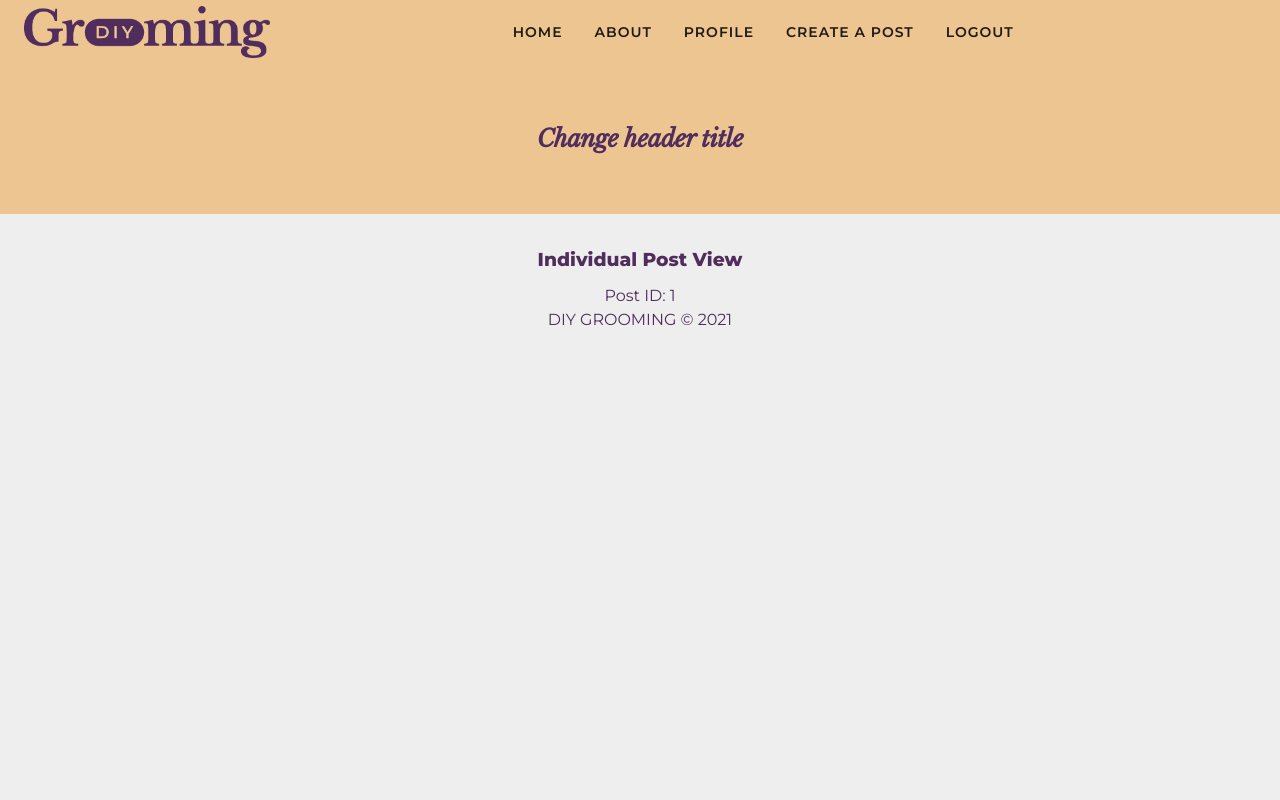
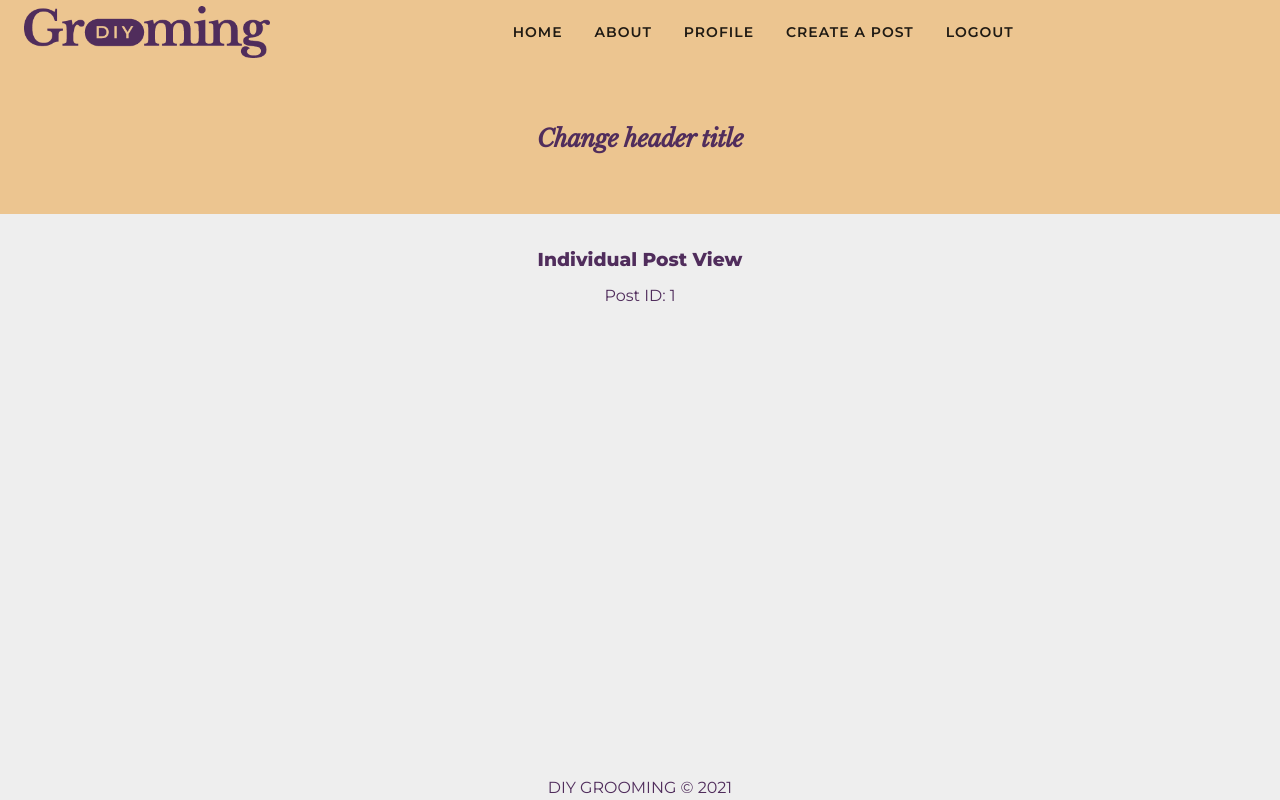
Before and after one commit to winny1212/client-frontend, a React (Create React App) app: page /posts/1 in a window 1280 px wide. Built offline with nearby package versions, Linux system fonts and the light colour scheme.

Commit message:
Fix main layout positioning, footer to be at the bottom, (WIP) Posts

```diff
--- a/src/App.js
+++ b/src/App.js
@@ -1,5 +1,6 @@
 import React from 'react';
 import './App.css';
+import './index.css';
 import {
   BrowserRouter as Router,
   Routes,
@@ -24,14 +25,15 @@ import ErrorPage from './views/error/ErrorPage';
 
 function App() {
   return (
-    <div className="App">
+    <div className="App wrapper">
       <Router>
         <Navbar />
+        <main className="content-wrapper">
           <Routes>
             <Route path="/" element={<Home />} />
-          <Route path="/about" element={<About />} />
-          <Route path="/register" element={<Register />} />
-          <Route path="/login" element={<Login />} />
+            <Route path="about" element={<About />} />
+            <Route path="register" element={<Register />} />
+            <Route path="login" element={<Login />} />
 
             {/* NEED TO FIGURE OUT TO LINK TO INDIVIDUAL POST -- will update */}
             {/* <Route path="/posts/:postId">
@@ -40,8 +42,8 @@ function App() {
 
             <Route path="posts" element={<Navigate replace to="/" />} />
             {/* EDIT: /posts/:id/edit */}
+            <Route path="posts/new" element={<PostForm />} />
             <Route path="posts/:postID" element={<PostId />} />
-          <Route path="posts/new" element={<PostForm />} />
 
             {/* Temporary routes for view only */}
             <Route path="/create" element={<Form />} />
@@ -54,6 +56,7 @@ function App() {
 
             <Route path="*" element={<ErrorPage />} />
           </Routes>
+        </main>
         <Footer />
       </Router>
     </div>
--- a/src/components/posts/PostCard.js
+++ b/src/components/posts/PostCard.js
@@ -1,5 +1,5 @@
 import React from 'react';
-import { Link as RouterLink, useParams } from 'react-router-dom';
+import { Link as RouterLink } from 'react-router-dom';
 import defaultImg from '../../assets/img/diyg_default_img_01.png';
 
 // MUI
@@ -17,11 +17,14 @@ import { CardActionArea } from '@mui/material';
 // <Link to={`/post/${post._id}`} className="link">
 
 const PostCard = ({ post }) => {
-  const { postID } = useParams();
+  // const { postID } = useParams();
+  console.log('--', post);
+  // console.log(`postID: ${postID}`);
+  console.log(`post._id: ${post._id}`);
 
   return (
     // LINK TO SINGLE POST to="/about" will be updated!
-    <CardActionArea component={RouterLink} to={`/posts/${postID}`}>
+    <CardActionArea component={RouterLink} to={`/posts/${post._id}`}>
       <Card
         sx={{
           display: 'flex',
--- a/src/components/posts/Posts.js
+++ b/src/components/posts/Posts.js
@@ -12,7 +12,6 @@ import PostCard from './PostCard';
 
 function Posts() {
   const posts = useSelector((state) => state.postsReducer);
-  console.log(`-- checking --\n${posts}`);
 
   return !posts.length ? (
     <CircularProgress />
--- a/src/index.css
+++ b/src/index.css
@@ -23,3 +23,13 @@ code {
   font-family: source-code-pro, Menlo, Monaco, Consolas, "Courier New",
     monospace;
 }
+
+.wrapper {
+  display: flex;
+  flex-direction: column;
+  min-height: 100vh;
+}
+
+.content-wrapper {
+  flex: 1;
+}
--- a/src/views/post/PostId.js
+++ b/src/views/post/PostId.js
@@ -1,5 +1,6 @@
 import React from 'react';
 import { useParams, useNavigate, useLocation } from 'react-router-dom';
+import { useSelector } from 'react-redux';
 import Header from '../../components/layout/Header';
 // import Post from '../../components/posts/post/Post';
 
@@ -8,6 +9,8 @@ const PostId = () => {
   const { postID } = useParams();
   const location = useLocation();
   const navigate = useNavigate();
+
+  const posts = useSelector((state) => state.postsReducer);
 
   return (
     <>
```
Lines whose indentation alone changed are shown as unchanged.
